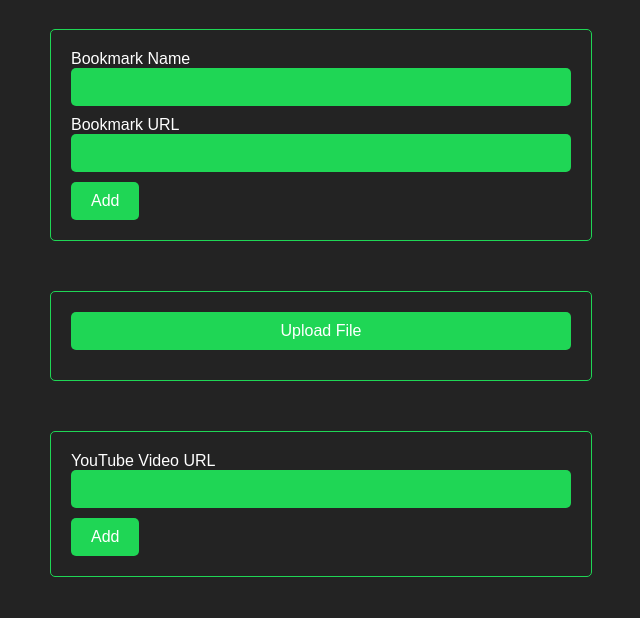
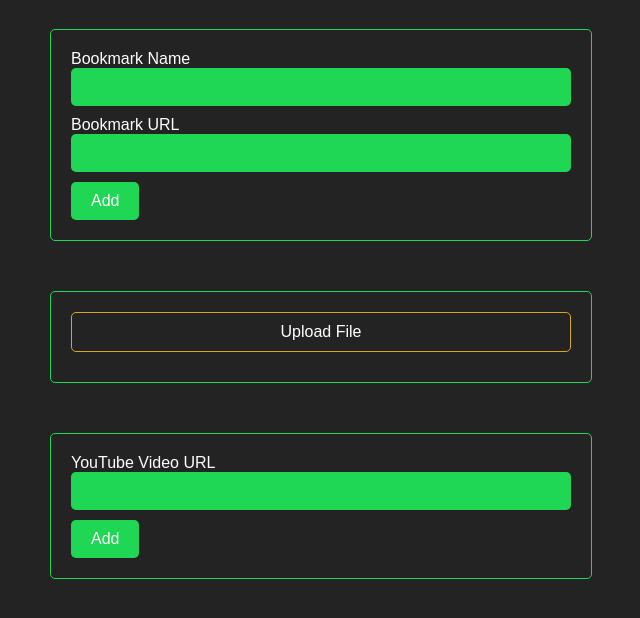
Before and after one commit to Sarthak-Sidhant/panel, a plain HTML site: page bookmarks/index.html in a window 1280 px wide. Shown: the part 108-726 px from the top of the page, without its empty margins (319-959 px from the left). Drawn offline with Linux system fonts and the light colour scheme.

Commit message:
golden rod integration

```diff
--- a/bookmarks/style.css
+++ b/bookmarks/style.css
@@ -51,10 +51,10 @@ body {
 
   label.upload-btn {
     display: block;
-    background-color: #1fd655;
+    background-color: transparent;
     color: white;
     padding: 10px 20px;
-    border: none;
+    border: solid 1px goldenrod;
     border-radius: 5px;
     cursor: pointer;
     font-size: 16px;
```
